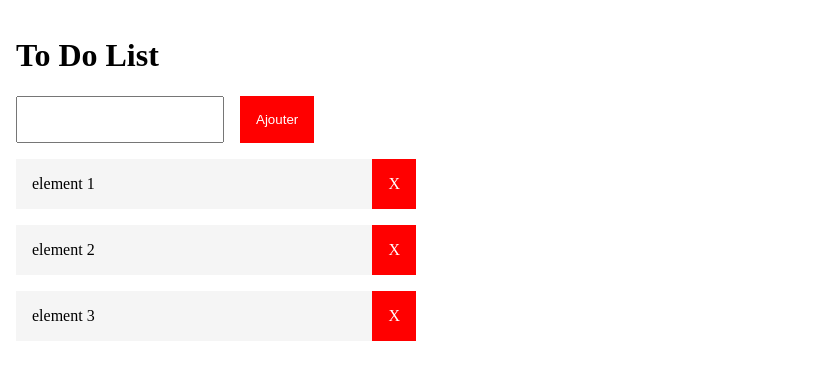
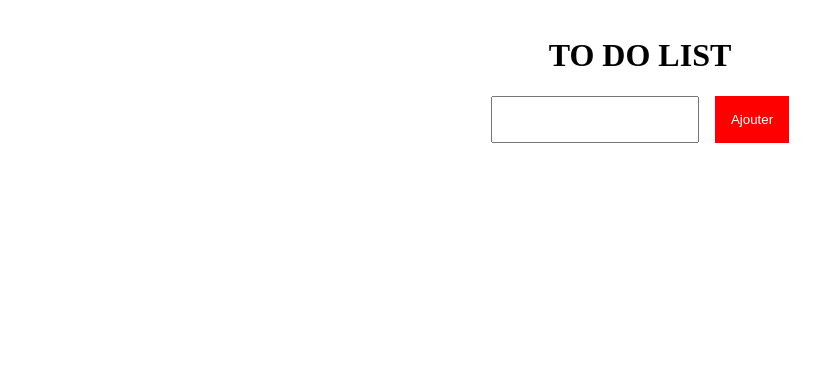
Before and after one commit to j-hazart/todo-list, a React (Create React App) app: page / in a window 1280 px wide. Shown: the top 380 px of the page, without its empty margins (0-836 px from the left). Built offline with nearby package versions, Linux system fonts and the light colour scheme; the HTML template or start-up script is replaced by a standard one; a web font is replaced by a local one.

Commit message:
center div main / add a function in Task component to transform the user input

```diff
--- a/src/App.css
+++ b/src/App.css
@@ -1,8 +1,15 @@
 .main {
   padding: 1rem;
+  display: flex;
+  flex-direction: column;
+  align-items: center;
 }
 
 .main form {
   display: flex;
   gap: 1rem;
 }
+
+.main h1 {
+  text-transform: uppercase;
+}
--- a/src/components/Tasks.jsx
+++ b/src/components/Tasks.jsx
@@ -1,11 +1,11 @@
 const Task = ({ task, index, state }) => {
-    //{(e) => e.target.parentNode.remove()}
     const [tasksList, setTasksList] = state;
-    const removeTasks = () => {
+    const firstLetterUpperCase = (taskToEdit) => {
+        return taskToEdit.charAt(0).toUpperCase() + taskToEdit.slice(1).toLowerCase()
     }
     return (
         <li key={index} className='task'>
-            <p onClick={(e) => e.target.classList.toggle('checked')}> {task} </p>
+            <p onClick={(e) => e.target.classList.toggle('checked')}> {firstLetterUpperCase(task)} </p>
             <span onClick={(e) => e.target.parentNode.remove()} > X </span>
         </li>
     )
--- a/src/components/TasksList.jsx
+++ b/src/components/TasksList.jsx
@@ -4,11 +4,7 @@ import Task from "./Tasks";
 
 const FormAndList = () => {
     const [userInput, setUserInput] = React.useState('');
-    const [tasksList, setTasksList] = React.useState([
-        "element 1",
-        "element 2",
-        "element 3",
-    ]);
+    const [tasksList, setTasksList] = React.useState([]);
 
     const handleTasksList = (event) => {
         event.preventDefault();
```
